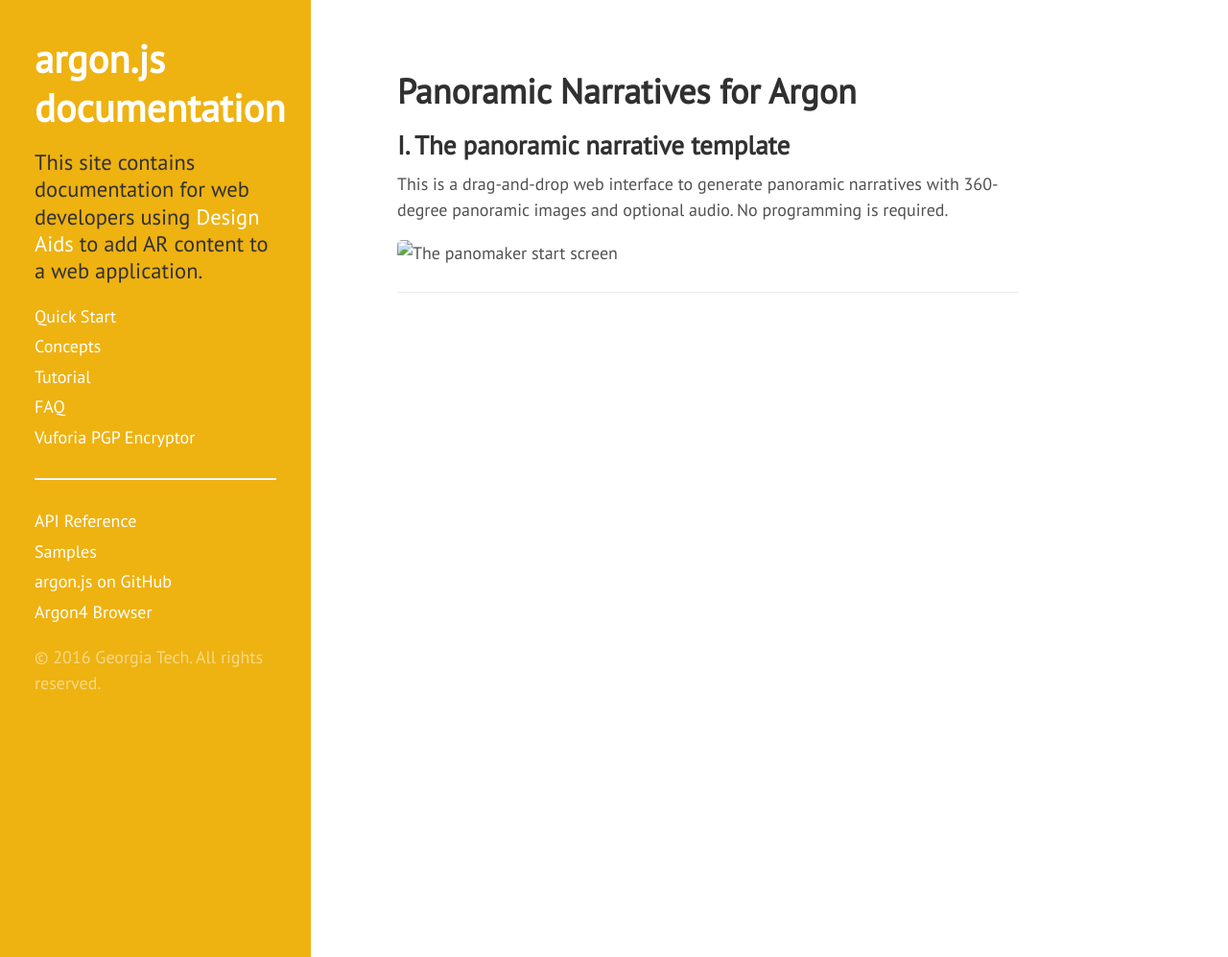
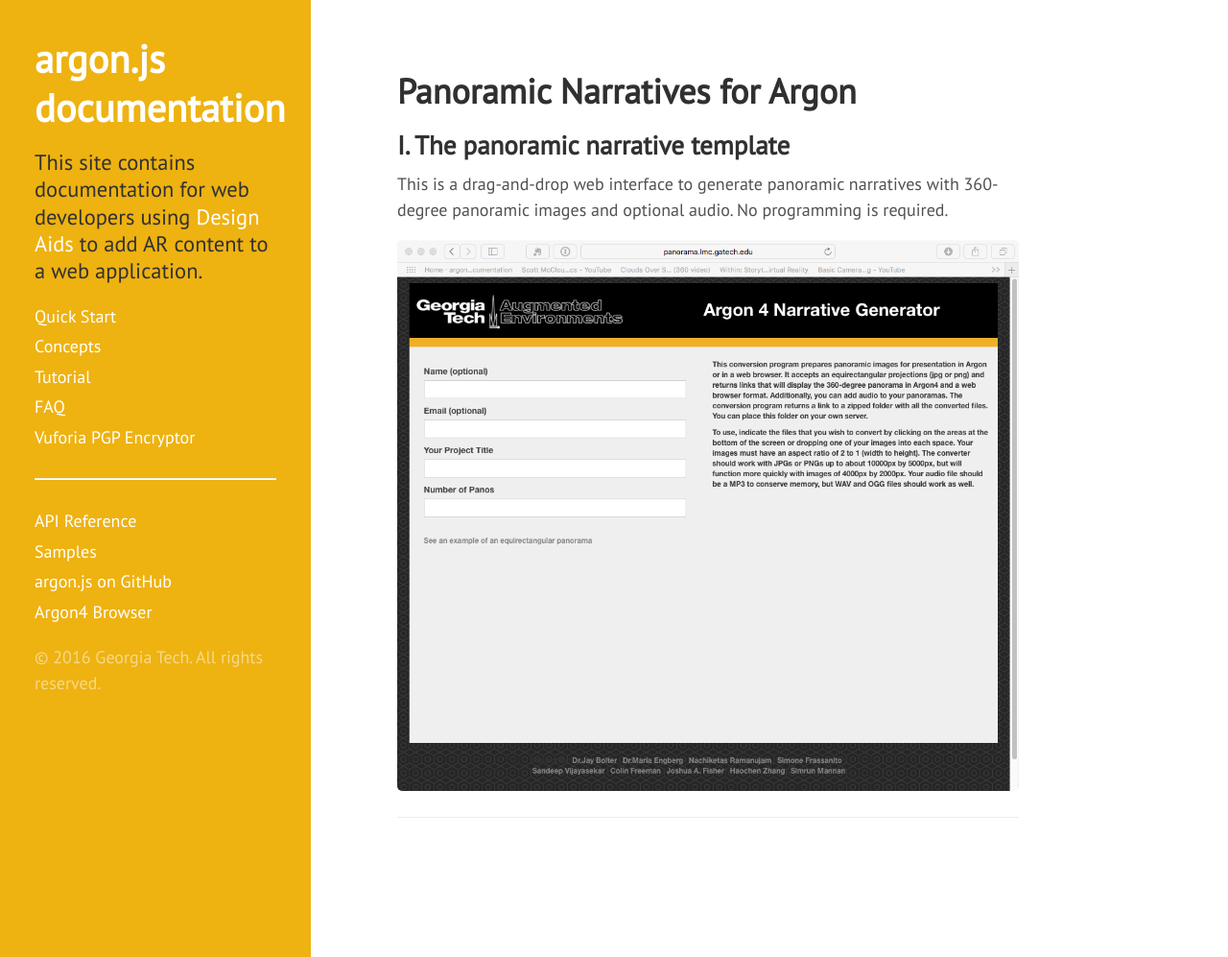
Before and after one commit to argonjs/design-tools, a Jekyll site: the page built from index-p.md, in a window 1280 px wide and 997 px high. Shown: the whole window at 96% size. Built offline with Jekyll 4.4.1, drawn with Linux system fonts in a browser that asks for light colours; nearby versions of some CDN libraries.

Commit message:
fixing images

```diff
--- a/index-p.md
+++ b/index-p.md
@@ -4,4 +4,4 @@
 ---
 <h2>I. The panoramic narrative template</h2> This is a drag-and-drop web interface to generate panoramic narratives with 360-degree panoramic images and optional audio. No programming is required.
 
-![The panomaker start screen](pano1.png)
+![The panomaker start screen]({{ site.baseurl }}pano1.png)
```
